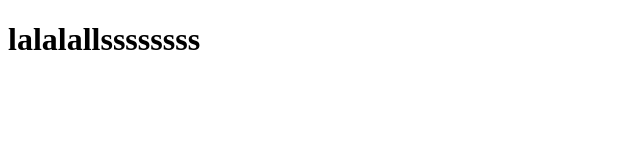
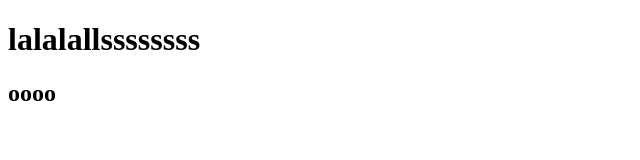
Before and after one commit to peikaqiu/web, a plain HTML site: page index.html in a window 1280 px wide. Shown: the full height of the page, 0-640 px from the left. Drawn offline with Linux system fonts and the light colour scheme.

Commit message:
添加了h2

```diff
--- a/index.html
+++ b/index.html
@@ -6,5 +6,6 @@
 	</head>
 	<body>
 		<h1>lalalallssssssss</h1>
+		<h2>oooo</h2>
 	</body>
 </html>
```
